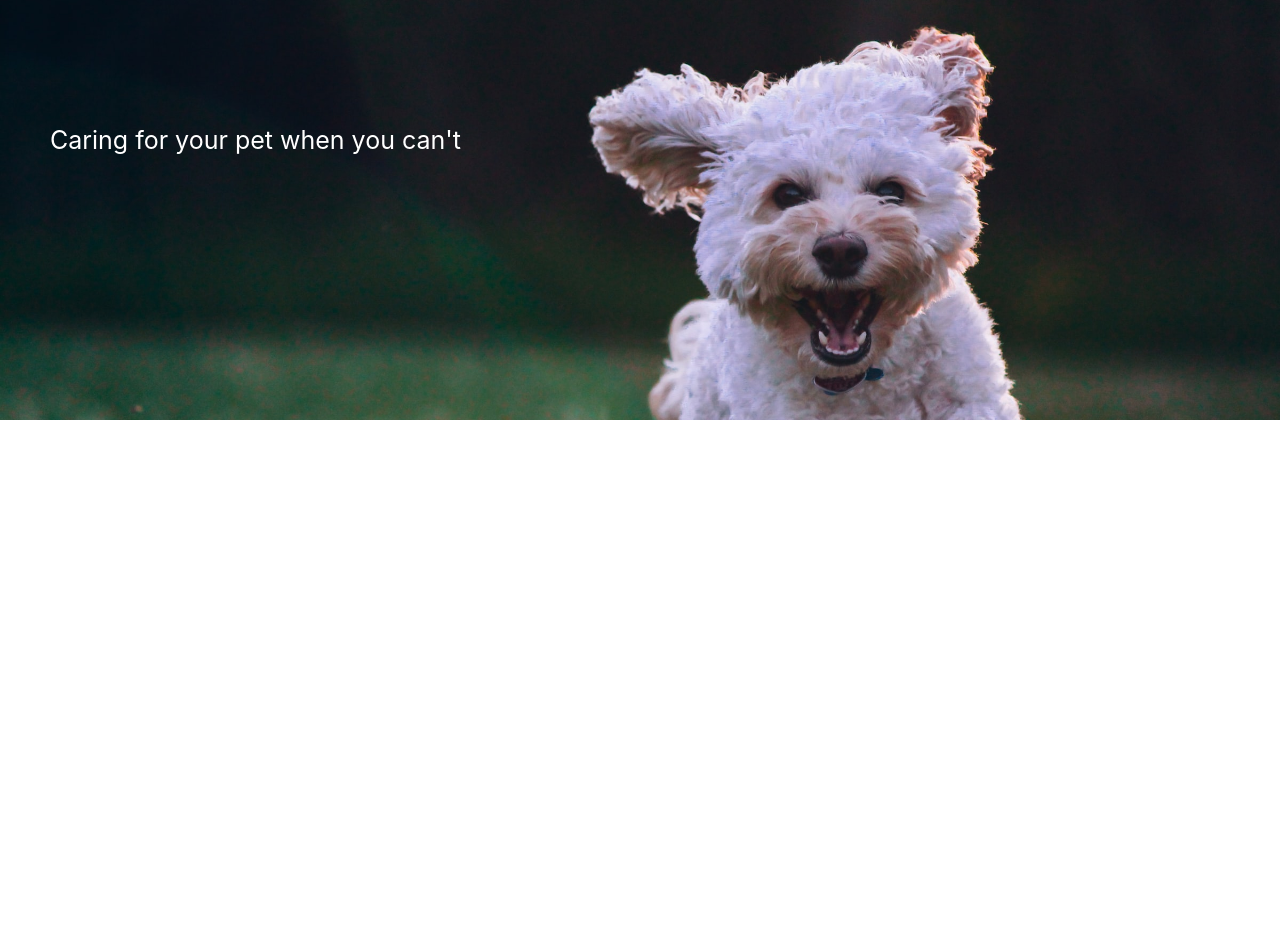
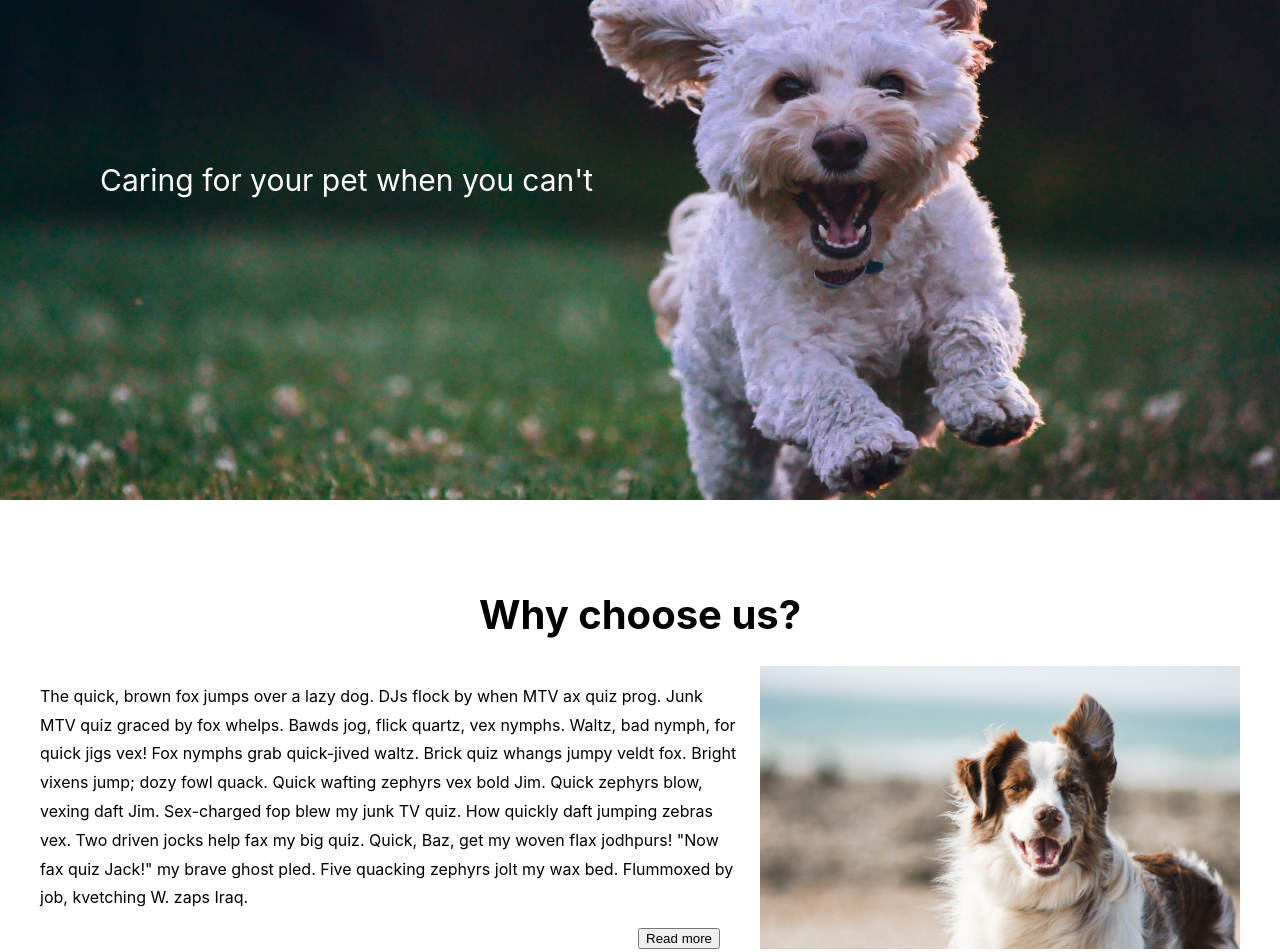
Before and after one commit to KaisaSS/doggy-care, a React (Create React App) app: page / in a window 1280 px wide. Shown: the part 140-1092 px from the top of the page. Before the commit the page ends 800 px from the top, so only its background shows below. Built offline with nearby package versions, Linux system fonts and the light colour scheme.

Commit message:
Modifications

```diff
--- a/src/App.js
+++ b/src/App.js
@@ -1,10 +1,12 @@
 import { BrowserRouter, Route, Switch } from "react-router-dom";
-import bookDaycare from "./components/booking/bookDaycare";
+import BookDaycare from "./components/booking/BookDaycare";
 import Booking from "./components/booking/Booking";
-import bookWalk from "./components/booking/bookWalk";
+import BookWalk from "./components/booking/BookWalk";
 import Contact from "./components/contact/Contact";
 import Home from "./components/home/Home";
+import About from "./components/about/About";
 import Navbar from "./components/navbar/Navbar";
+import Footer from "./components/footer/Footer";
 
 function App() {
   return (
@@ -14,10 +16,12 @@ function App() {
         <Switch>
           <Route exact path="/" component={Home} />
           <Route path="/booking" component={Booking} />
-          <Route path="/booking/walk" component={bookWalk} />
-          <Route path="/booking/daycare" component={bookDaycare} />
+          <Route path="/booking/walk" component={BookWalk} />
+          <Route path="/booking/daycare" component={BookDaycare} />
+          <Route path="/about" component={About} />
           <Route path="/contact" component={Contact} />
         </Switch>
+        <Footer />
       </div>
     </BrowserRouter>
   );
--- a/src/components/booking/Booking.js
+++ b/src/components/booking/Booking.js
@@ -1,7 +1,52 @@
-import React from "react";
+import React, { useState } from "react";
+import AboutDog from "./AboutDog";
+import AboutYou from "./AboutYou";
+import BookDaycare from "./BookDaycare";
+import "./booking.css";
+import BookWalk from "./BookWalk";
 
 const Booking = () => {
-  return <div></div>;
+  const [input, setInput] = useState({});
+  const [radio, setRadio] = useState(false);
+
+  const handleChange = (e) => {
+    setInput({ ...input, [e.target.id]: e.target.value });
+    setRadio({ [e.target.id]: true });
+  };
+
+  const handleSubmit = (e) => {
+    e.preventDefault();
+    console.log(radio, input);
+  };
+
+  const calendar = radio.walks ? <BookWalk /> : radio.daycare ? <BookDaycare /> : null;
+
+  return (
+    <div className="container">
+      <div className="title">
+        <h1>Booking</h1>
+      </div>
+      <form className="form" onSubmit={handleSubmit}>
+        <h2>Which service are you looking to book?</h2>
+        <div className="service-option">
+          <div className="radio-button">
+            <input type="radio" id="walks" name="service" value="walks" onChange={handleChange} required />
+            <label htmlFor="walks"> Walk</label>
+          </div>
+          <div className="radio-button">
+            <input type="radio" id="daycare" name="service" value="daycare" onChange={handleChange} required />
+            <label htmlFor="daycare"> Daycare</label>
+          </div>
+        </div>
+        {calendar}
+        <AboutYou handleChange={handleChange} />
+        <AboutDog handleChange={handleChange} />
+        <div className="btn">
+          <button>Book now!</button>
+        </div>
+      </form>
+    </div>
+  );
 };
 
 export default Booking;
--- a/src/components/booking/bookDaycare.js
+++ b/src/components/booking/bookDaycare.js
@@ -1,7 +1,14 @@
 import React from "react";
 
-const bookDaycare = () => {
-  return <div></div>;
+const BookDaycare = () => {
+  return (
+    <form>
+      <div className="title">
+        <h2>Daycare</h2>
+      </div>
+      <div>calendar</div>
+    </form>
+  );
 };
 
-export default bookDaycare;
+export default BookDaycare;
--- a/src/components/booking/bookWalk.js
+++ b/src/components/booking/bookWalk.js
@@ -1,7 +1,14 @@
 import React from "react";
 
-const bookWalk = () => {
-  return <div></div>;
+const BookWalk = () => {
+  return (
+    <form>
+      <div className="title">
+        <h2>Walk</h2>
+      </div>
+      <div>calendar</div>
+    </form>
+  );
 };
 
-export default bookWalk;
+export default BookWalk;
--- a/src/components/Contact.js
+++ b/src/components/contact/Contact.js
@@ -1,7 +1,7 @@
 import React from "react";
 
 const Contact = () => {
-  return <div></div>;
+  return <div className="container">Contact</div>;
 };
 
 export default Contact;
--- a/src/components/home/Home.js
+++ b/src/components/home/Home.js
@@ -1,12 +1,15 @@
 import React from "react";
 // Styles
 import "./home.css";
+import HomeAbout from "./HomeAbout";
+import Banner from "./Banner";
 
 const Home = () => {
   return (
     <div>
-      <div className="banner">
-        <div className="slogan">Caring for your pet when you can't</div>
+      <Banner />
+      <div className="container">
+        <HomeAbout />
       </div>
     </div>
   );
--- a/src/components/home/home.css
+++ b/src/components/home/home.css
@@ -1,15 +1,3 @@
-.banner {
-  background-image: url("Banner.jpg");
-  background-size: cover;
-  height: 70vh;
-  width: 100%;
-  display: flex;
-  align-items: center;
+.why-us-img {
+  background-image: url("../../img/About.jpg");
 }
-
-.slogan {
-  position: absolute;
-  color: white;
-  margin-left: 50px;
-  font-size: 25px;
-}
--- a/src/index.css
+++ b/src/index.css
@@ -1,7 +1,62 @@
 body {
   margin: 0;
+  height: 100%;
   font-family: -apple-system, BlinkMacSystemFont, "Segoe UI", "Roboto", "Oxygen", "Ubuntu", "Cantarell",
     "Fira Sans", "Droid Sans", "Helvetica Neue", sans-serif;
   -webkit-font-smoothing: antialiased;
   -moz-osx-font-smoothing: grayscale;
 }
+
+.banner {
+  background-image: url("../src/img/Banner.jpg");
+  background-size: cover;
+  background-position: center;
+  height: 80vh;
+  width: 100%;
+  display: flex;
+  align-items: center;
+}
+
+.slogan {
+  position: absolute;
+  color: white;
+  margin-left: 100px;
+  font-size: 30px;
+}
+
+.container {
+  margin: 90px 20px 40px 20px;
+  padding: 0 20px;
+}
+
+.grid {
+  margin-top: 20px;
+  width: 100%;
+  display: grid;
+  grid-template-columns: repeat(2, 60% 40%);
+}
+
+.title {
+  text-align: center;
+  font-size: 20px;
+  margin-top: 50px;
+}
+
+.text-box {
+  font-size: 16px;
+  margin-right: 20px;
+}
+
+.text-box p {
+  line-height: 1.8;
+}
+
+.text-box button {
+  float: right;
+  margin-right: 20px;
+}
+
+.img-container {
+  background-position: center;
+  background-size: cover;
+}
```
Also changed, not shown: src/components/booking/bookForm.js (deleted), src/components/home/Banner.jpg (deleted).
